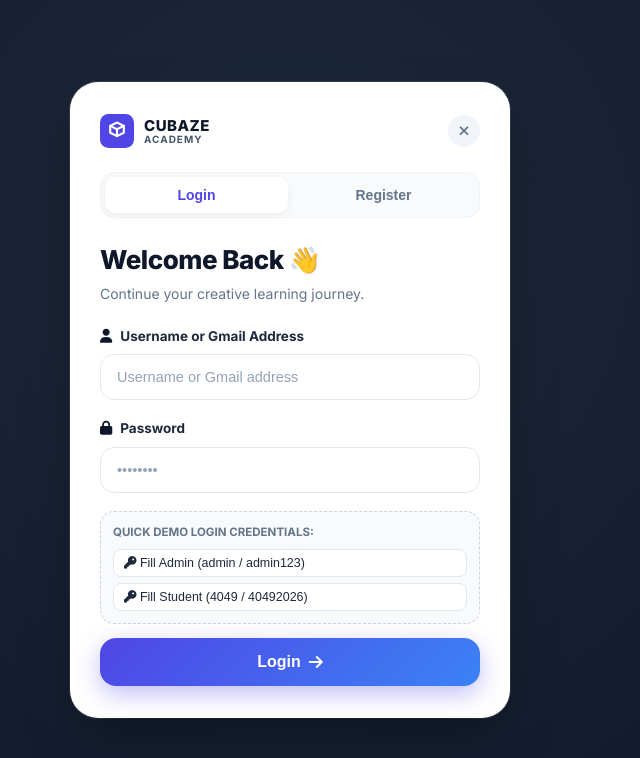
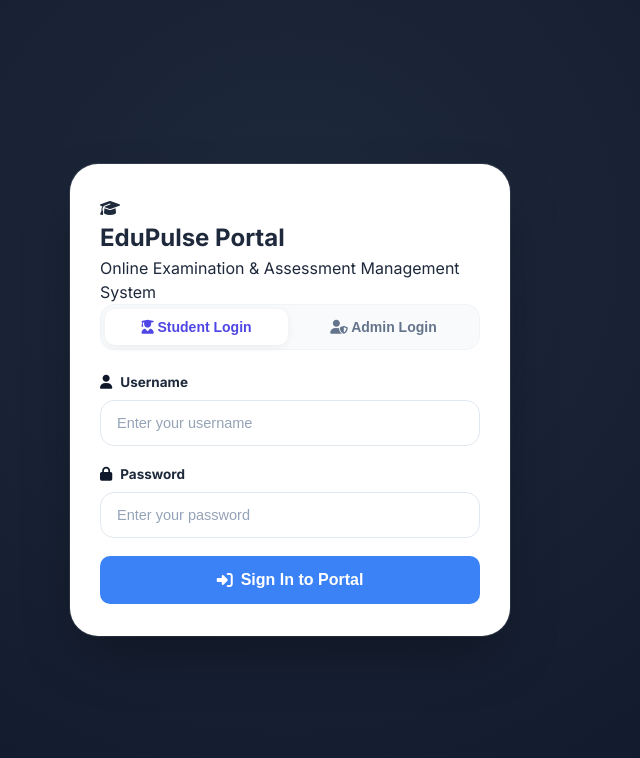
Before and after one commit to cubazeacademy/ONLINEEXAM, a website: page public/index.html in a window 1280 px wide. Shown: the whole page, without its empty margins (350-990 px from the left). Drawn offline with Linux system fonts and the light colour scheme.

Commit message:
Remove Quick Demo credentials section from login page

```diff
--- a/public/index.html
+++ b/public/index.html
@@ -1,87 +1,59 @@
 <!DOCTYPE html>
 <html lang="en">
+
 <head>
   <meta charset="UTF-8">
   <meta name="viewport" content="width=device-width, initial-scale=1.0">
-  <title>Cubaze Academy - Online Exam Portal</title>
+  <title>EduPulse - Modern Online Exam Portal</title>
   <!-- Google Fonts & Font Awesome Icons -->
   <link rel="preconnect" href="https://fonts.googleapis.com">
   <link rel="preconnect" href="https://fonts.gstatic.com" crossorigin>
-  <link href="https://fonts.googleapis.com/css2?family=Inter:wght@300;400;500;600;700;800&display=swap" rel="stylesheet">
+  <link href="https://fonts.googleapis.com/css2?family=Inter:wght@300;400;500;600;700;800&display=swap"
+    rel="stylesheet">
   <link rel="stylesheet" href="https://cdnjs.cloudflare.com/ajax/libs/font-awesome/6.4.0/css/all.min.css">
   <link rel="stylesheet" href="css/style.css">
 </head>
+
 <body>
 
   <!-- ========================================== -->
   <!-- 1. LOGIN SCREEN CONTAINER                  -->
   <!-- ========================================== -->
   <div id="login-screen" class="login-wrapper">
-    <div class="login-card">
+    <div class="login-card glass-panel">
+      <div class="brand-header">
+        <div class="brand-logo">
+          <i class="fa-solid fa-graduation-cap"></i>
+        </div>
+        <h2>EduPulse Portal</h2>
+        <p>Online Examination & Assessment Management System</p>
+      </div>
 
-      <!-- TOP LOGO & CLOSE HEADER -->
-      <div class="login-top-bar">
-        <div class="cubaze-logo">
-          <svg width="34" height="34" viewBox="0 0 40 40" fill="none" xmlns="http://www.w3.org/2000/svg">
-            <rect width="40" height="40" rx="10" fill="#4F46E5"/>
-            <path d="M12 14L20 10L28 14L20 18L12 14Z" stroke="white" stroke-width="2.5" stroke-linecap="round" stroke-linejoin="round"/>
-            <path d="M12 14V22L20 26V18" stroke="white" stroke-width="2.5" stroke-linecap="round" stroke-linejoin="round"/>
-            <path d="M28 14V22L20 26" stroke="white" stroke-width="2.5" stroke-linecap="round" stroke-linejoin="round"/>
-          </svg>
-          <div class="logo-text">
-            <span class="brand-title">CUBAZE</span>
-            <span class="brand-sub">ACADEMY</span>
-          </div>
-        </div>
-        <button class="modal-close-btn" type="button" aria-label="Close">
-          <i class="fa-solid fa-xmark"></i>
+      <div class="role-selector">
+        <button type="button" class="role-tab active" id="tab-btn-student" onclick="setLoginRole('student')">
+          <i class="fa-solid fa-user-graduate"></i> Student Login
+        </button>
+        <button type="button" class="role-tab" id="tab-btn-admin" onclick="setLoginRole('admin')">
+          <i class="fa-solid fa-user-shield"></i> Admin Login
         </button>
       </div>
 
-      <!-- ROLE SELECTOR TABS -->
-      <div class="role-selector">
-        <button type="button" class="role-tab active" id="tab-btn-student" onclick="setLoginRole('student')">
-          Login
-        </button>
-        <button type="button" class="role-tab" id="tab-btn-admin" onclick="setLoginRole('admin')">
-          Register
-        </button>
-      </div>
-
-      <!-- WELCOME HEADER -->
-      <div class="welcome-header">
-        <h2>Welcome Back 👋</h2>
-        <p>Continue your creative learning journey.</p>
-      </div>
-
-      <!-- LOGIN FORM -->
       <form id="login-form" onsubmit="handleLogin(event)">
         <div class="form-group">
-          <label for="login-username"><i class="fa-solid fa-user"></i> Username or Gmail Address</label>
-          <input type="text" id="login-username" placeholder="Username or Gmail address" required autocomplete="username">
+          <label for="login-username"><i class="fa-solid fa-user"></i> Username</label>
+          <input type="text" id="login-username" placeholder="Enter your username" required autocomplete="username">
         </div>
 
         <div class="form-group">
           <label for="login-password"><i class="fa-solid fa-lock"></i> Password</label>
-          <input type="password" id="login-password" placeholder="••••••••" required autocomplete="current-password">
-        </div>
-
-        <div class="demo-helpers">
-          <p class="demo-title">Quick Demo Login Credentials:</p>
-          <div class="demo-btns">
-            <button type="button" class="btn-demo" onclick="fillDemoCredentials('admin')">
-              <i class="fa-solid fa-key"></i> Fill Admin (admin / admin123)
-            </button>
-            <button type="button" class="btn-demo" onclick="fillDemoCredentials('student')">
-              <i class="fa-solid fa-key"></i> Fill Student (4049 / 40492026)
-            </button>
-          </div>
+          <input type="password" id="login-password" placeholder="Enter your password" required
+            autocomplete="current-password">
         </div>
 
         <div id="login-error" class="alert-box alert-error hidden"></div>
 
-        <button type="submit" class="btn btn-primary btn-block btn-lg btn-login-cubaze">
-          Login <i class="fa-solid fa-arrow-right"></i>
+        <button type="submit" class="btn btn-primary btn-block btn-lg">
+          <i class="fa-solid fa-right-to-bracket"></i> Sign In to Portal
         </button>
       </form>
     </div>
@@ -96,16 +68,9 @@
     <!-- SIDEBAR NAVIGATION -->
     <aside class="sidebar">
       <div class="sidebar-brand">
-        <div class="brand-icon">
-          <svg width="28" height="28" viewBox="0 0 40 40" fill="none" xmlns="http://www.w3.org/2000/svg">
-            <rect width="40" height="40" rx="10" fill="#4F46E5"/>
-            <path d="M12 14L20 10L28 14L20 18L12 14Z" stroke="white" stroke-width="2.5" stroke-linecap="round" stroke-linejoin="round"/>
-            <path d="M12 14V22L20 26V18" stroke="white" stroke-width="2.5" stroke-linecap="round" stroke-linejoin="round"/>
-            <path d="M28 14V22L20 26" stroke="white" stroke-width="2.5" stroke-linecap="round" stroke-linejoin="round"/>
-          </svg>
-        </div>
+        <div class="brand-icon"><i class="fa-solid fa-graduation-cap"></i></div>
         <div class="brand-text">
-          <h3>Cubaze Academy</h3>
+          <h3>EduPulse</h3>
           <span id="user-role-badge" class="badge badge-role">Admin</span>
         </div>
       </div>
@@ -258,7 +223,9 @@
                   </tr>
                 </thead>
                 <tbody id="table-admin-recent-attempts">
-                  <tr><td colspan="6" class="text-center">Loading submissions...</td></tr>
+                  <tr>
+                    <td colspan="6" class="text-center">Loading submissions...</td>
+                  </tr>
                 </tbody>
               </table>
             </div>
@@ -272,10 +239,12 @@
           <div class="action-bar">
             <div class="search-box">
               <i class="fa-solid fa-magnifying-glass"></i>
-              <input type="text" id="search-students" placeholder="Search student name, username or email..." oninput="loadStudents()">
+              <input type="text" id="search-students" placeholder="Search student name, username or email..."
+                oninput="loadStudents()">
             </div>
             <div class="btn-group" style="display:flex; gap:10px;">
-              <button class="btn btn-warning hidden" id="btn-delete-selected-students" onclick="deleteSelectedStudents()">
+              <button class="btn btn-warning hidden" id="btn-delete-selected-students"
+                onclick="deleteSelectedStudents()">
                 <i class="fa-solid fa-trash"></i> Delete Selected (<span id="count-selected-students">0</span>)
               </button>
               <button class="btn btn-danger" onclick="clearAllStudents()">
@@ -295,7 +264,8 @@
               <table class="data-table">
                 <thead>
                   <tr>
-                    <th style="width: 40px;"><input type="checkbox" id="select-all-students" onchange="toggleSelectAllStudents(this)"></th>
+                    <th style="width: 40px;"><input type="checkbox" id="select-all-students"
+                        onchange="toggleSelectAllStudents(this)"></th>
                     <th>Roll No</th>
                     <th>Admission No</th>
                     <th>Student Name</th>
@@ -307,7 +277,9 @@
                   </tr>
                 </thead>
                 <tbody id="table-admin-students">
-                  <tr><td colspan="9" class="text-center">Loading students list...</td></tr>
+                  <tr>
+                    <td colspan="9" class="text-center">Loading students list...</td>
+                  </tr>
                 </tbody>
               </table>
             </div>
@@ -344,7 +316,8 @@
               </select>
             </div>
             <div class="btn-group" style="display:flex; gap:10px;">
-              <button class="btn btn-warning hidden" id="btn-delete-selected-questions" onclick="deleteSelectedQuestions()">
+              <button class="btn btn-warning hidden" id="btn-delete-selected-questions"
+                onclick="deleteSelectedQuestions()">
                 <i class="fa-solid fa-trash"></i> Delete Selected (<span id="count-selected-questions">0</span>)
               </button>
               <button class="btn btn-danger" onclick="clearAllQuestions()">
@@ -364,7 +337,8 @@
               <table class="data-table">
                 <thead>
                   <tr>
-                    <th style="width: 40px;"><input type="checkbox" id="select-all-questions" onchange="toggleSelectAllQuestions(this)"></th>
+                    <th style="width: 40px;"><input type="checkbox" id="select-all-questions"
+                        onchange="toggleSelectAllQuestions(this)"></th>
                     <th style="width: 35%;">Question Text</th>
                     <th>Options (A / B / C / D)</th>
                     <th>Correct Answer</th>
@@ -374,7 +348,9 @@
                   </tr>
                 </thead>
                 <tbody id="table-admin-questions">
-                  <tr><td colspan="7" class="text-center">Loading questions...</td></tr>
+                  <tr>
+                    <td colspan="7" class="text-center">Loading questions...</td>
+                  </tr>
                 </tbody>
               </table>
             </div>
@@ -388,7 +364,8 @@
           <div class="action-bar flex-wrap">
             <div class="search-box">
               <i class="fa-solid fa-magnifying-glass"></i>
-              <input type="text" id="search-admin-results" placeholder="Search student name, username, or exam..." oninput="loadAdminResults()">
+              <input type="text" id="search-admin-results" placeholder="Search student name, username, or exam..."
+                oninput="loadAdminResults()">
             </div>
 
             <div class="filter-group">
@@ -418,7 +395,9 @@
                   </tr>
                 </thead>
                 <tbody id="table-admin-results">
-                  <tr><td colspan="8" class="text-center">Loading results...</td></tr>
+                  <tr>
+                    <td colspan="8" class="text-center">Loading results...</td>
+                  </tr>
                 </tbody>
               </table>
             </div>
@@ -450,7 +429,8 @@
                   <label>System Email</label>
                   <input type="email" id="setting-admin-email" value="admin@onlineexam.com">
                 </div>
-                <button type="submit" class="btn btn-primary"><i class="fa-solid fa-floppy-disk"></i> Save Settings</button>
+                <button type="submit" class="btn btn-primary"><i class="fa-solid fa-floppy-disk"></i> Save
+                  Settings</button>
               </form>
             </div>
           </div>
@@ -521,7 +501,9 @@
                   </tr>
                 </thead>
                 <tbody id="table-student-recent-results">
-                  <tr><td colspan="6" class="text-center">No exam attempts yet.</td></tr>
+                  <tr>
+                    <td colspan="6" class="text-center">No exam attempts yet.</td>
+                  </tr>
                 </tbody>
               </table>
             </div>
@@ -565,7 +547,9 @@
                   </tr>
                 </thead>
                 <tbody id="table-student-all-results">
-                  <tr><td colspan="8" class="text-center">Loading your exam records...</td></tr>
+                  <tr>
+                    <td colspan="8" class="text-center">Loading your exam records...</td>
+                  </tr>
                 </tbody>
               </table>
             </div>
@@ -598,7 +582,8 @@
                   <label>Change Password (leave blank to keep current)</label>
                   <input type="password" id="profile-password" placeholder="New password">
                 </div>
-                <button type="submit" class="btn btn-primary"><i class="fa-solid fa-floppy-disk"></i> Update Profile</button>
+                <button type="submit" class="btn btn-primary"><i class="fa-solid fa-floppy-disk"></i> Update
+                  Profile</button>
               </form>
             </div>
           </div>
@@ -687,8 +672,10 @@
 
         <div class="palette-summary mt-6">
           <div class="summary-row"><span>Total Questions:</span> <strong id="pal-total">0</strong></div>
-          <div class="summary-row"><span>Answered:</span> <strong id="pal-answered" class="text-success">0</strong></div>
-          <div class="summary-row"><span>Unanswered:</span> <strong id="pal-unanswered" class="text-amber">0</strong></div>
+          <div class="summary-row"><span>Answered:</span> <strong id="pal-answered" class="text-success">0</strong>
+          </div>
+          <div class="summary-row"><span>Unanswered:</span> <strong id="pal-unanswered" class="text-amber">0</strong>
+          </div>
         </div>
       </div>
 
@@ -882,14 +869,17 @@
     <div class="modal-content text-center">
       <div class="confirm-icon"><i class="fa-solid fa-circle-question"></i></div>
       <h3>Submit Your Exam?</h3>
-      <p class="mt-2 text-muted">Are you sure you want to finish and submit your answers now? Once submitted, you cannot change your choices.</p>
+      <p class="mt-2 text-muted">Are you sure you want to finish and submit your answers now? Once submitted, you cannot
+        change your choices.</p>
       <div class="confirm-stats mt-4">
         <div class="stat-pill"><span id="confirm-ans-count">0</span> Answered</div>
         <div class="stat-pill"><span id="confirm-unans-count">0</span> Unanswered</div>
       </div>
       <div class="modal-footer mt-6 flex-center">
-        <button type="button" class="btn btn-outline" onclick="closeModal('modal-confirm-submit')">Continue Exam</button>
-        <button type="button" class="btn btn-success" onclick="confirmSubmitExam()"><i class="fa-solid fa-check"></i> Yes, Submit Exam</button>
+        <button type="button" class="btn btn-outline" onclick="closeModal('modal-confirm-submit')">Continue
+          Exam</button>
+        <button type="button" class="btn btn-success" onclick="confirmSubmitExam()"><i class="fa-solid fa-check"></i>
+          Yes, Submit Exam</button>
       </div>
     </div>
   </div>
@@ -902,11 +892,14 @@
         <button class="btn-close" onclick="closeModal('modal-import-students-csv')">&times;</button>
       </div>
       <div class="modal-body">
-        <div class="info-alert" style="background:#eff6ff; border:1px solid #bfdbfe; color:#1e40af; padding:12px; border-radius:8px; margin-bottom:16px;">
-          <i class="fa-solid fa-circle-info"></i> <strong>CSV Format:</strong> Columns can be <code>Roll Number, Admission No, Name</code> or <code>roll_no, admission_no, full_name, password</code>.
+        <div class="info-alert"
+          style="background:#eff6ff; border:1px solid #bfdbfe; color:#1e40af; padding:12px; border-radius:8px; margin-bottom:16px;">
+          <i class="fa-solid fa-circle-info"></i> <strong>CSV Format:</strong> Columns can be
+          <code>Roll Number, Admission No, Name</code> or <code>roll_no, admission_no, full_name, password</code>.
         </div>
 
-        <div class="flex-between mb-4" style="display:flex; justify-content:space-between; align-items:center; margin-bottom:16px;">
+        <div class="flex-between mb-4"
+          style="display:flex; justify-content:space-between; align-items:center; margin-bottom:16px;">
           <button type="button" class="btn btn-sm btn-outline" onclick="downloadSampleStudentsCSV()">
             <i class="fa-solid fa-download"></i> Download Sample CSV Template
           </button>
@@ -921,7 +914,8 @@
           <h4 style="font-size:0.9rem; font-weight:700; margin-bottom:8px;">
             Preview (<span id="students-csv-count">0</span> Records Found):
           </h4>
-          <div class="table-responsive" style="max-height: 200px; border:1px solid var(--border-color); border-radius:8px;">
+          <div class="table-responsive"
+            style="max-height: 200px; border:1px solid var(--border-color); border-radius:8px;">
             <table class="data-table">
               <thead>
                 <tr>
@@ -940,7 +934,8 @@
       </div>
       <div class="modal-footer">
         <button type="button" class="btn btn-outline" onclick="closeModal('modal-import-students-csv')">Cancel</button>
-        <button type="button" class="btn btn-success" id="btn-submit-import-students" onclick="submitImportStudentsCSV()" disabled>
+        <button type="button" class="btn btn-success" id="btn-submit-import-students"
+          onclick="submitImportStudentsCSV()" disabled>
           <i class="fa-solid fa-upload"></i> Upload & Import Students
         </button>
       </div>
@@ -962,11 +957,14 @@
           </select>
         </div>
 
-        <div class="info-alert" style="background:#eff6ff; border:1px solid #bfdbfe; color:#1e40af; padding:12px; border-radius:8px; margin-bottom:16px;">
-          <i class="fa-solid fa-circle-info"></i> <strong>CSV Format:</strong> Ensure headers: <code>question_text, option_a, option_b, option_c, option_d, correct_option, marks</code>.
+        <div class="info-alert"
+          style="background:#eff6ff; border:1px solid #bfdbfe; color:#1e40af; padding:12px; border-radius:8px; margin-bottom:16px;">
+          <i class="fa-solid fa-circle-info"></i> <strong>CSV Format:</strong> Ensure headers:
+          <code>question_text, option_a, option_b, option_c, option_d, correct_option, marks</code>.
         </div>
 
-        <div class="flex-between mb-4" style="display:flex; justify-content:space-between; align-items:center; margin-bottom:16px;">
+        <div class="flex-between mb-4"
+          style="display:flex; justify-content:space-between; align-items:center; margin-bottom:16px;">
           <button type="button" class="btn btn-sm btn-outline" onclick="downloadSampleQuestionsCSV()">
             <i class="fa-solid fa-download"></i> Download Sample Questions Template
           </button>
@@ -981,7 +979,8 @@
           <h4 style="font-size:0.9rem; font-weight:700; margin-bottom:8px;">
             Preview (<span id="questions-csv-count">0</span> Questions Found):
           </h4>
-          <div class="table-responsive" style="max-height: 200px; border:1px solid var(--border-color); border-radius:8px;">
+          <div class="table-responsive"
+            style="max-height: 200px; border:1px solid var(--border-color); border-radius:8px;">
             <table class="data-table">
               <thead>
                 <tr>
@@ -1000,7 +999,8 @@
       </div>
       <div class="modal-footer">
         <button type="button" class="btn btn-outline" onclick="closeModal('modal-import-questions-csv')">Cancel</button>
-        <button type="button" class="btn btn-success" id="btn-submit-import-questions" onclick="submitImportQuestionsCSV()" disabled>
+        <button type="button" class="btn btn-success" id="btn-submit-import-questions"
+          onclick="submitImportQuestionsCSV()" disabled>
           <i class="fa-solid fa-upload"></i> Upload & Import Questions
         </button>
       </div>
@@ -1010,4 +1010,5 @@
   <!-- JS APP LOGIC -->
   <script src="js/app.js"></script>
 </body>
+
 </html>
```
